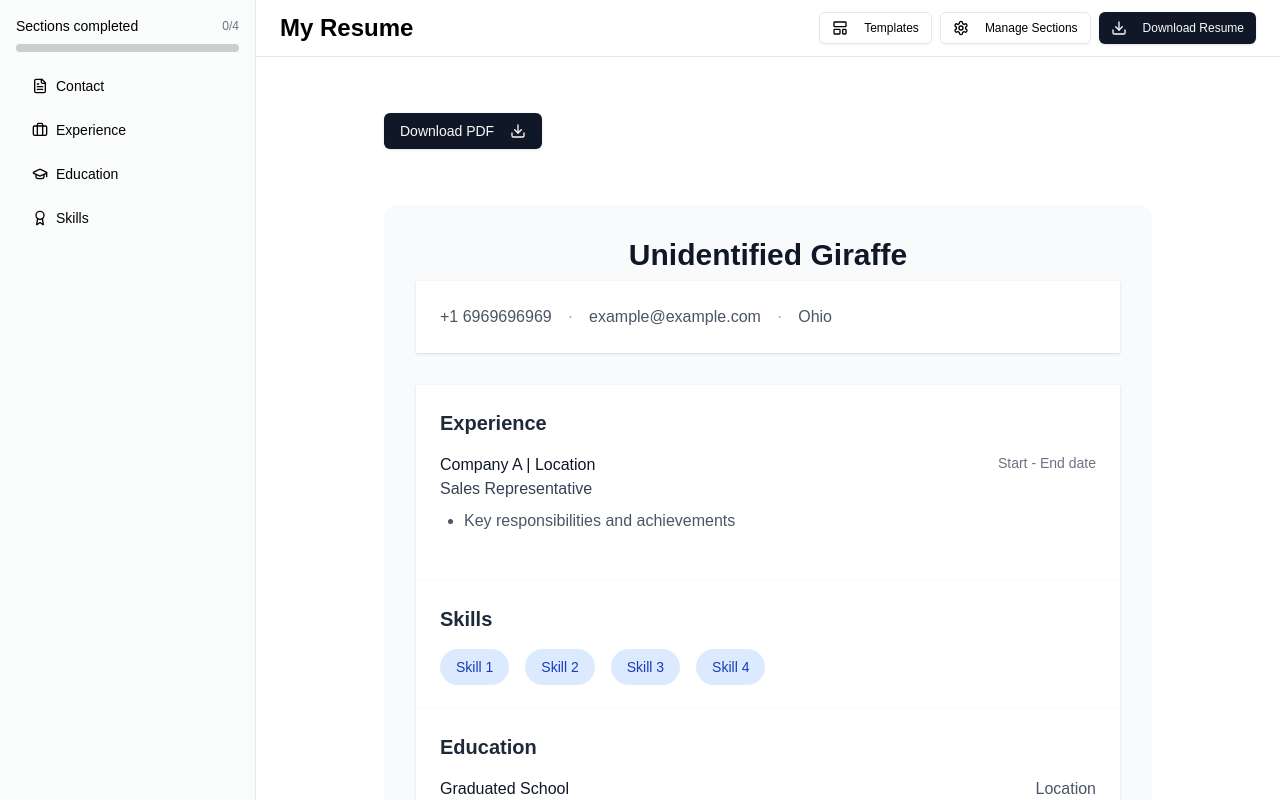
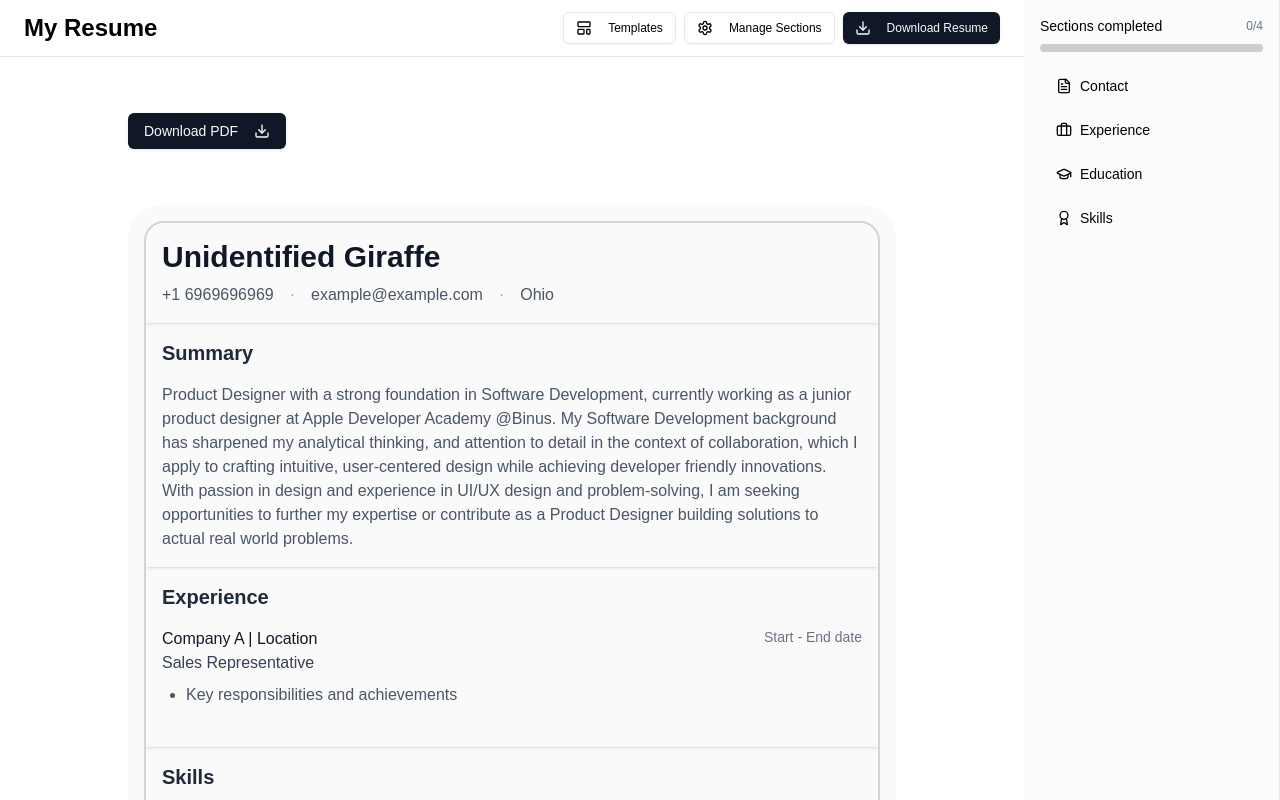
Before and after one commit to LordRonz/lockin, a Next.js app: page /resume/1 in a window 1280 px wide. Built offline with nearby package versions, Linux system fonts and the light colour scheme.

Commit message:
feat: arrange resume layouts and styles, use html2canvas pro :rocket:

```diff
--- a/package.json
+++ b/package.json
@@ -22,7 +22,7 @@
     "clsx": "^2.1.1",
     "dotenv": "^16.4.7",
     "drizzle-orm": "^0.38.4",
-    "html2canvas": "^1.4.1",
+    "html2canvas-pro": "^1.5.8",
     "jotai": "^2.11.1",
     "jspdf": "^2.5.2",
     "lucide-react": "^0.474.0",
--- a/src/app/hooks/usePdfExport.ts
+++ b/src/app/hooks/usePdfExport.ts
@@ -1,6 +1,6 @@
 // components/Resume/usePdfExport.ts
 import { useRef } from 'react';
-import html2canvas from 'html2canvas';
+import html2canvas from 'html2canvas-pro';
 import jsPDF from 'jspdf';
 
 export const usePdfExport = () => {
--- a/src/app/resume/[id]/page.tsx
+++ b/src/app/resume/[id]/page.tsx
@@ -1,16 +1,15 @@
-import { ResumeEditor } from "@/components/resume/resume-editor"
-import { ResumeHeader } from "@/components/resume/resume-header"
-import { ResumeSidebar } from "@/components/resume/resume-sidebar"
+import { ResumeEditor } from "@/components/resume/resume-editor";
+import { ResumeHeader } from "@/components/resume/resume-header";
+import { ResumeSidebar } from "@/components/resume/resume-sidebar";
 
 export default function ResumePage() {
-
   return (
     <div className="flex h-screen">
-      <ResumeSidebar />
       <main className="flex-1 overflow-auto">
         <ResumeHeader />
         <ResumeEditor />
       </main>
+      <ResumeSidebar />
     </div>
-  )
+  );
 }
--- a/src/components/resume/resume.tsx
+++ b/src/components/resume/resume.tsx
@@ -24,8 +24,8 @@ interface ResumeSectionProps {
 
 const ResumeSection = ({ title, children, onClick }: ResumeSectionProps) => (
   <section
-    className="group p-6 bg-white shadow-sm transition-all
-               hover:shadow-md hover:border-l-4 hover:border-blue-200
+    className="group p-4 shadow-sm transition-all
+               hover:shadow-md hover:bg-neutral-200
                cursor-pointer focus:outline-hidden focus:ring-2 focus:ring-blue-300"
     tabIndex={0}
     onClick={onClick}
@@ -93,12 +93,15 @@ export const ResumeComponent = ({
   ].filter(Boolean);
 
   return (
-    <div ref={ref} className="max-w-3xl mx-auto my-8 p-8 bg-gray-50 rounded-xl">
-      <header className="text-center mb-8">
+    <div
+      ref={ref}
+      className="max-w-3xl mx-auto my-8 p-4 bg-neutral-50 rounded-4xl"
+    >
+      <div className="rounded-[20px] overflow-clip border-2 border-neutral-300">
+        <ResumeSection onClick={() => setContactModalOpen(true)}>
           <h1 className="text-3xl font-bold text-gray-900 mb-2">
             {contactData.fullName}
           </h1>
-        <ResumeSection onClick={() => setContactModalOpen(true)}>
           <div className="flex flex-wrap items-center gap-x-4 text-gray-600">
             {contactInfo.map((info, index) => (
               <React.Fragment key={index}>
@@ -110,7 +113,20 @@ export const ResumeComponent = ({
             ))}
           </div>
         </ResumeSection>
-      </header>
+
+        <ResumeSection title="Summary">
+          <p>
+            Product Designer with a strong foundation in Software Development,
+            currently working as a junior product designer at Apple Developer
+            Academy @Binus. My Software Development background has sharpened my
+            analytical thinking, and attention to detail in the context of
+            collaboration, which I apply to crafting intuitive, user-centered
+            design while achieving developer friendly innovations. With passion
+            in design and experience in UI/UX design and problem-solving, I am
+            seeking opportunities to further my expertise or contribute as a
+            Product Designer building solutions to actual real world problems.
+          </p>
+        </ResumeSection>
 
         <ResumeSection
           title="Experience"
@@ -170,5 +186,6 @@ export const ResumeComponent = ({
         <EducationModal />
         <SkillsModal />
       </div>
+    </div>
   );
 };
--- a/src/db/schema.ts
+++ b/src/db/schema.ts
@@ -64,6 +64,12 @@ export const skills = pgTable("skills", {
   level: text("level"),
 });
 
+export const summary = pgTable("summary", {
+  id: uuid("id").defaultRandom().primaryKey(),
+  resumeId: uuid("resume_id").notNull(),
+  text: text("text").notNull(),
+});
+
 export const templates = pgTable("templates", {
   id: uuid("id").defaultRandom().primaryKey(),
   name: text("name").notNull(),
```
Also changed, not shown: 1 other file (tests, documents, lock files or other folders). Lines whose indentation alone changed are shown as unchanged.
